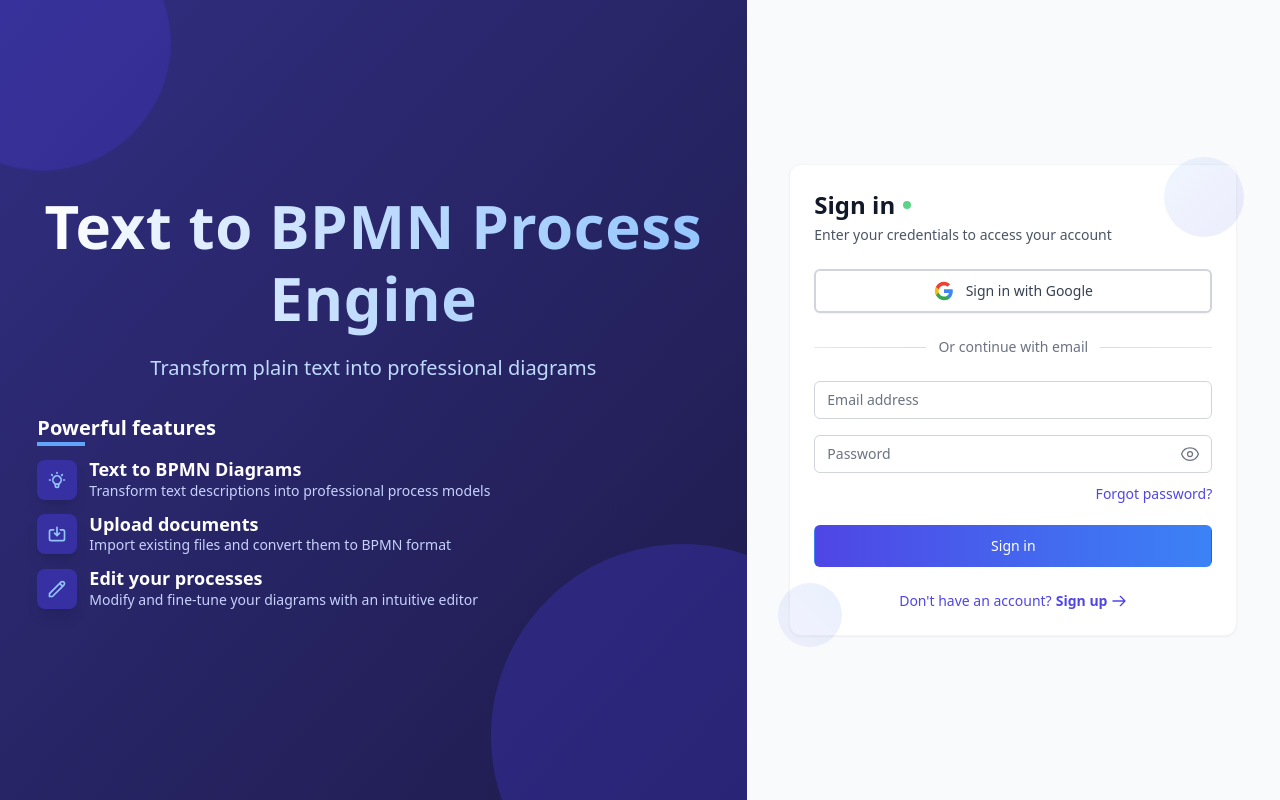
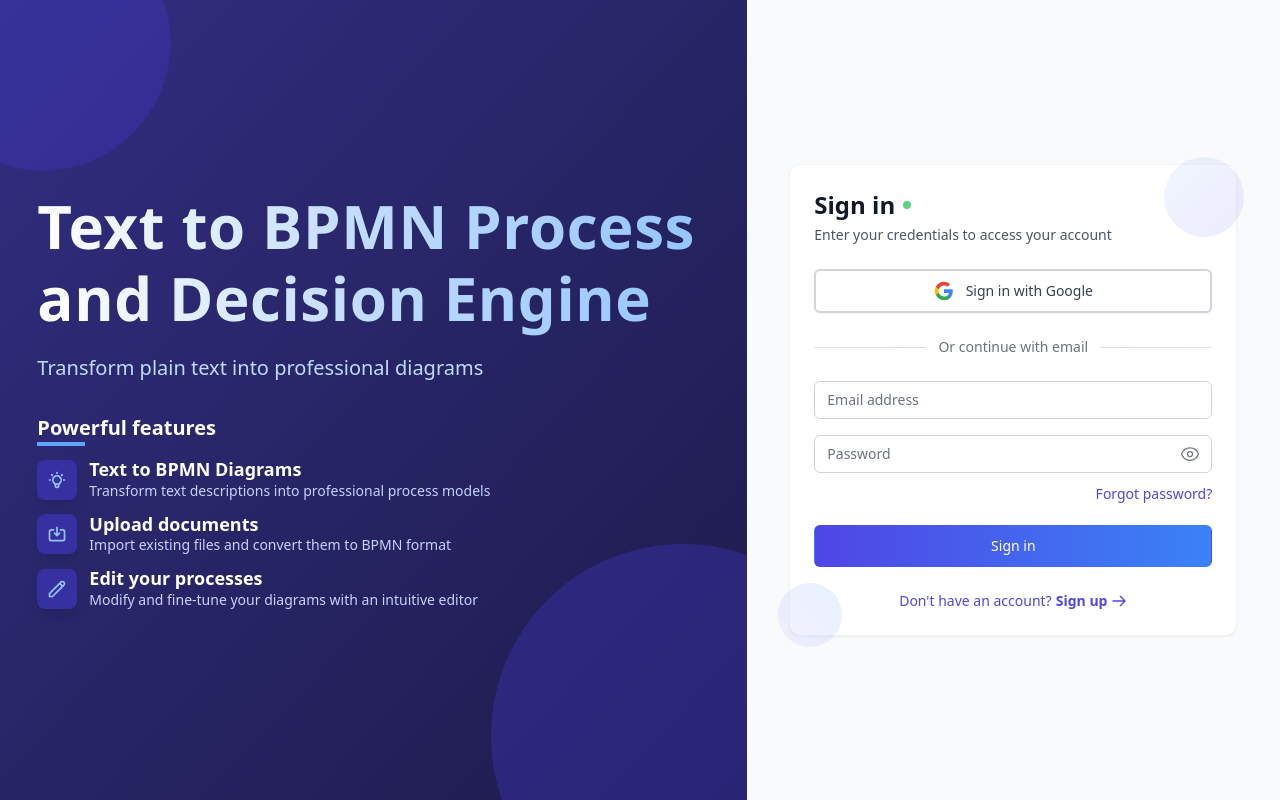
Before and after one commit to Mansoorkhan799/Text-to-BPMN-Process-and-Decision-Engine, a Next.js app: page /signin in a window 1280 px wide. Built offline with nearby package versions, Linux system fonts and the light colour scheme.

Commit message:
Update: Changed title to 'Text to BPMN Process and Decision Engine' and aligned left

```diff
--- a/app/components/ui/AuthLayout.tsx
+++ b/app/components/ui/AuthLayout.tsx
@@ -26,14 +26,14 @@ export const AuthLayout: React.FC<AuthLayoutProps> = ({
 
         <div className="relative z-10 max-w-2xl mx-auto flex flex-col items-center justify-center">
           {/* Main Title with Gradient - Now bigger and more prominent */}
-          <div className="mb-8 text-center w-full">
+          <div className="mb-8 w-full self-start">
             <h2
-              className="text-4xl md:text-5xl lg:text-6xl font-bold bg-clip-text text-transparent bg-gradient-to-r from-white via-blue-200 to-blue-300 tracking-normal antialiased pb-2"
+              className="text-4xl md:text-5xl lg:text-6xl font-bold bg-clip-text text-transparent bg-gradient-to-r from-white via-blue-200 to-blue-300 tracking-normal antialiased pb-2 text-left"
               style={{ textRendering: 'geometricPrecision', letterSpacing: '0.01em', lineHeight: '1.2' }}
             >
-              Text to BPMN Process Engine
+              Text to BPMN Process and Decision Engine
             </h2>
-            <p className="text-xl text-blue-200 mt-3 font-light">Transform plain text into professional diagrams</p>
+            <p className="text-xl text-blue-200 mt-3 font-light text-left">Transform plain text into professional diagrams</p>
           </div>
 
           {/* Only show title/subtitle if they are provided */}
```
